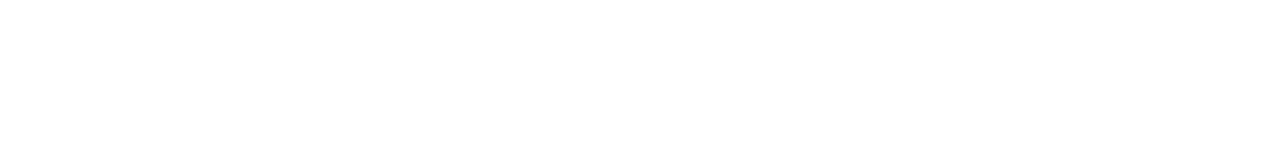
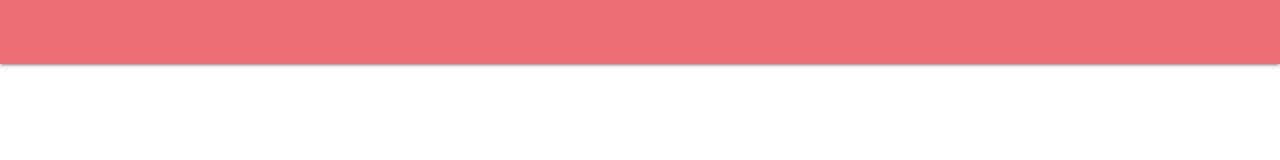
Before and after one commit to ADS-SI-1N-Equipe17/Projeto_ADS-SI-01N_Equipe17, a plain HTML site: page darkkitchen.com.br/index.html in a window 1280 px wide. Drawn offline with nearby package versions, Linux system fonts and the light colour scheme.

Commit message:
troca de branch

```diff
--- a/darkkitchen.com.br/index.html
+++ b/darkkitchen.com.br/index.html
@@ -18,11 +18,16 @@
 <body>
     <section id="top">
         <header>
-            <div class="navbar">
+            <div class="navbar-fixed nav-wrapper">
+                <nav class="row">
+                    <div class="col"></div>
 
-            </div> <!--.navbar-->
+                </nav>
+            </div> <!--.col-->
+            <!--.navbar-->
         </header>
-    </section> <!--section#top-->
+    </section>
+    <!--section#top-->
 
 
 
```
